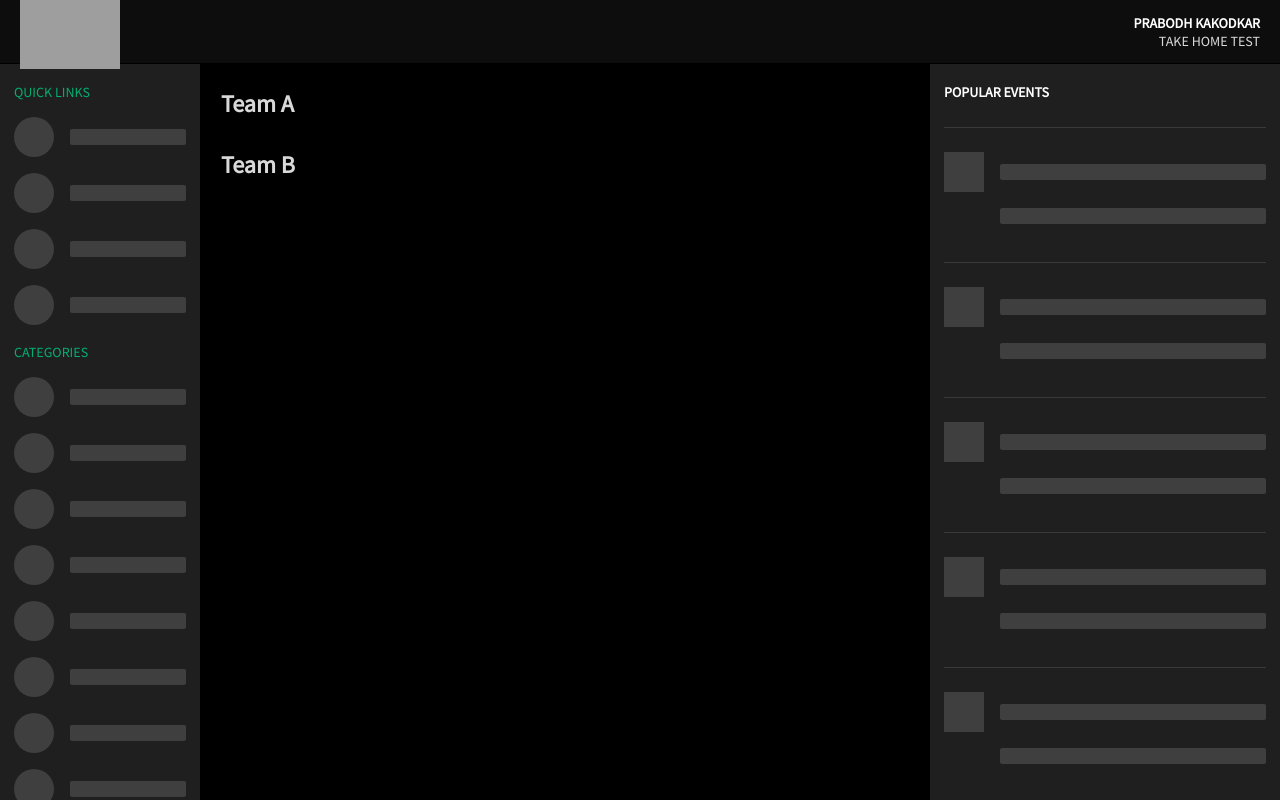
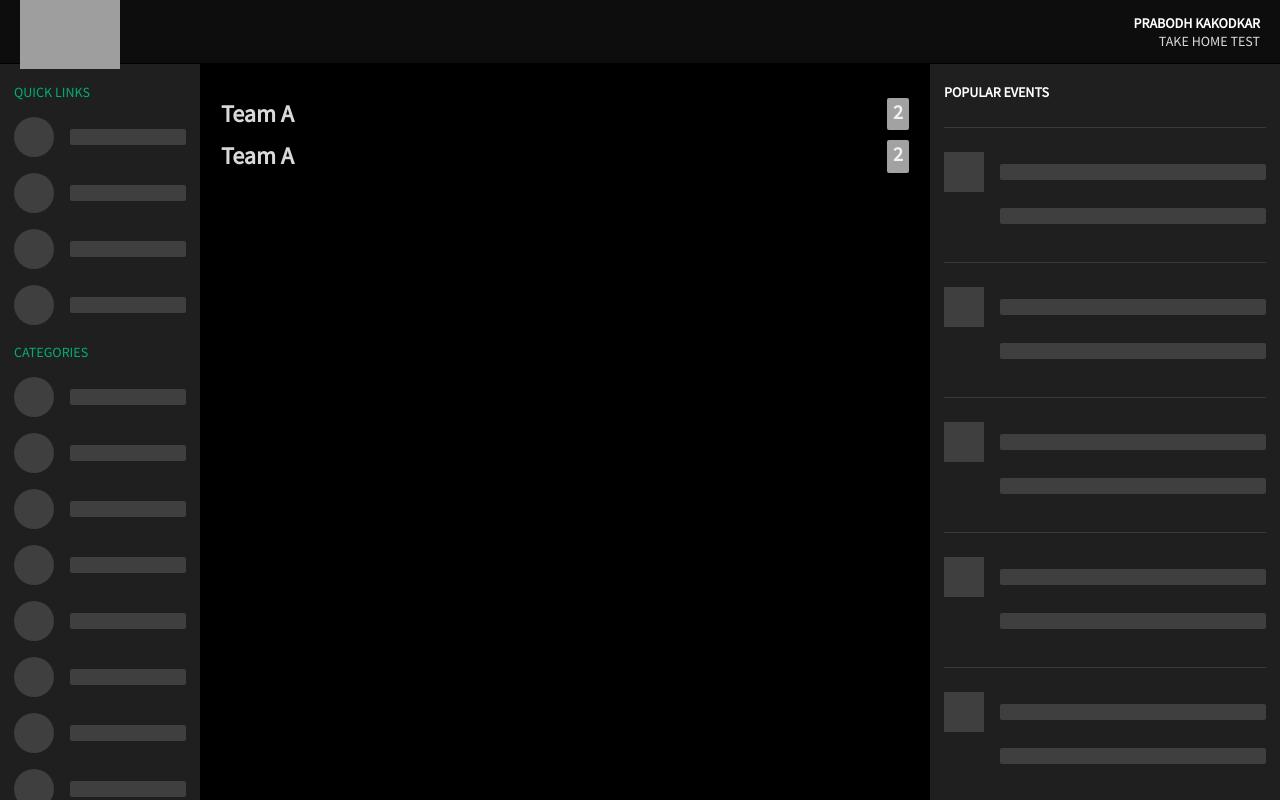
Before and after one commit to prabk123/smarkets-home-test, a React (Create React App) app: page /events/1 in a window 1280 px wide. Built offline with nearby package versions, Linux system fonts and the light colour scheme; grey boxes are pictures that could not be loaded.

Commit message:
add event detail component

```diff
--- a/src/components/Event/Event.js
+++ b/src/components/Event/Event.js
@@ -1,14 +1,11 @@
 import React, { Component } from "react";
-import { Typography } from "antd";
-
-const { Title } = Typography;
+import EventDetail from "./EventDetail";
 
 class Event extends Component {
   render() {
     return (
       <div className="container">
-        <Title level={3}>Team A</Title>
-        <Title level={3}>Team B</Title>
+        <EventDetail />
       </div>
     );
   }
--- /dev/null
+++ b/src/components/Event/EventDetail/DetailTeam/DetailTeam.css
@@ -0,0 +1,20 @@
+.eventDetail-team {
+  display: flex;
+  justify-content: space-between;
+  margin: 10px 0;
+}
+
+.eventDetail-team-name {
+  width: fit-content;
+  margin-bottom: 0 !important;
+}
+
+.eventDetail-team-score {
+  border-radius: 2px;
+  padding: 0 0.3em;
+  background-color: #a2a2a2;
+  color: #000;
+  font-size: 16px;
+  width: fit-content;
+  margin: 0 !important;
+}
--- /dev/null
+++ b/src/components/Event/EventDetail/DetailTeam/DetailTeam.js
@@ -0,0 +1,20 @@
+import React from "react";
+import { Typography } from "antd";
+import "./DetailTeam.css";
+
+const { Title } = Typography;
+
+const DeatilTeam = props => {
+  return (
+    <div className="eventDetail-team">
+      <Title level={3} className="eventDetail-team-name">
+        Team A
+      </Title>
+      <Title level={4} className="eventDetail-team-score">
+        2
+      </Title>
+    </div>
+  );
+};
+
+export default DeatilTeam;
--- /dev/null
+++ b/src/components/Event/EventDetail/DetailTeam/index.js
@@ -0,0 +1,3 @@
+import DetailTeam from "./DetailTeam";
+
+export default DetailTeam;
--- /dev/null
+++ b/src/components/Event/EventDetail/EventDetail.js
@@ -0,0 +1,14 @@
+import React from "react";
+import DetailTeam from "./DetailTeam";
+import "./EventDetail.css";
+
+const EventDetail = props => {
+  return (
+    <div className="eventDetail-root">
+      <DetailTeam />
+      <DetailTeam />
+    </div>
+  );
+};
+
+export default EventDetail;
--- /dev/null
+++ b/src/components/Event/EventDetail/index.js
@@ -0,0 +1,3 @@
+import EventDetail from "./EventDetail";
+
+export default EventDetail;
```
Also changed, not shown: src/components/Event/EventDetail/EventDetail.css (added).
